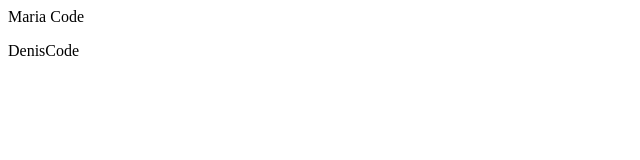
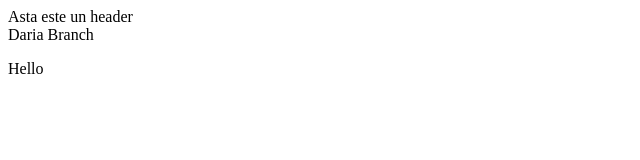
Before and after one commit to dpgoit/javascript_grupa_8, a plain HTML site: page test-branch/index.html in a window 1280 px wide. Shown: the whole page, without its empty margins (0-640 px from the left). Drawn offline with Linux system fonts and the light colour scheme.

Commit message:
header test (#5)
* header test

asta este un pr pentru header

* add nav

```diff
--- a/test-branch/index.html
+++ b/test-branch/index.html
@@ -6,7 +6,8 @@
     <title>Document</title>
   </head>
   <body>
-    <div>Maria Code</div>
-    <p>DenisCode</p>
+    <header><nav>Asta este un header</nav></header>
+    <div>Daria Branch</div>
+    <p>Hello</p>
   </body>
 </html>
```
